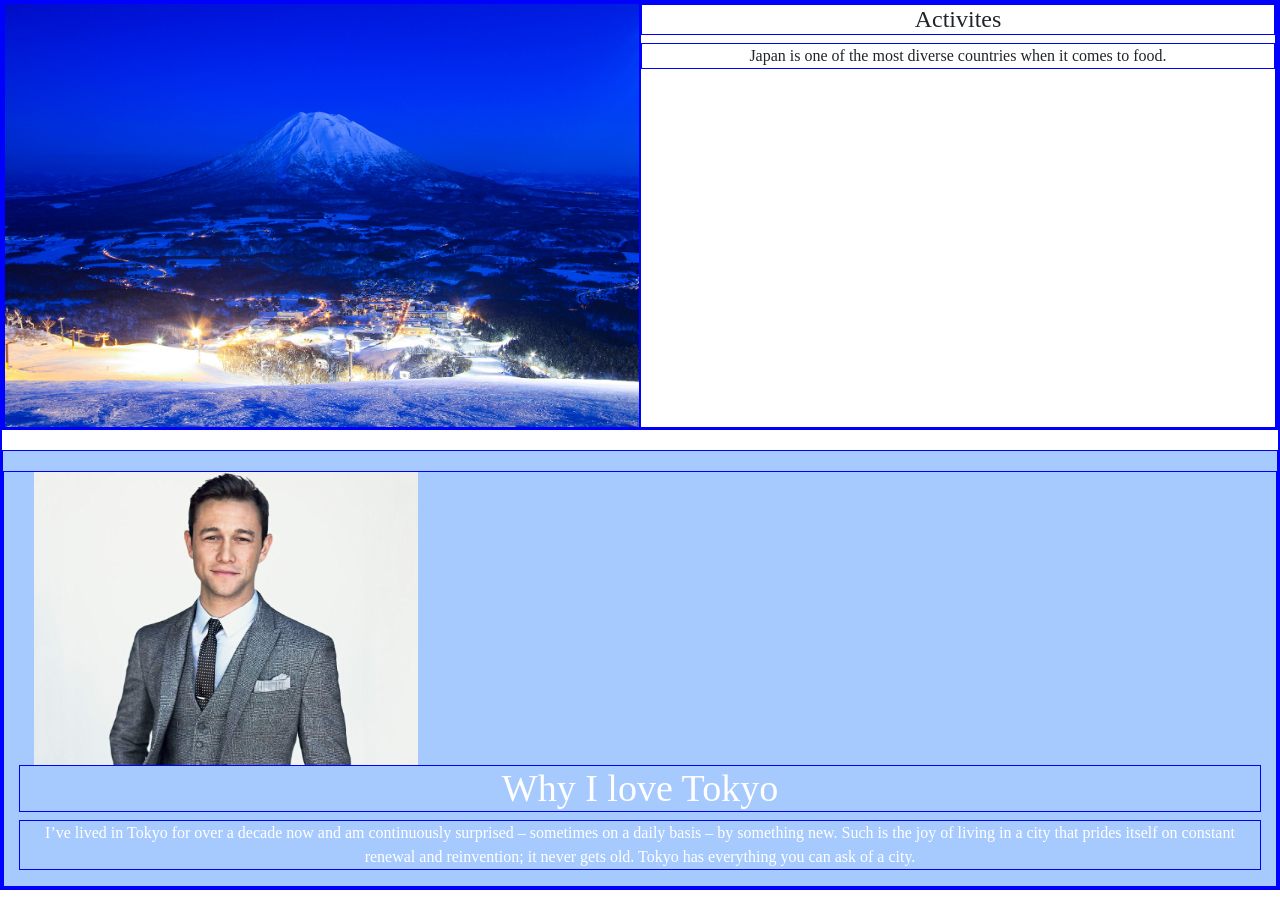
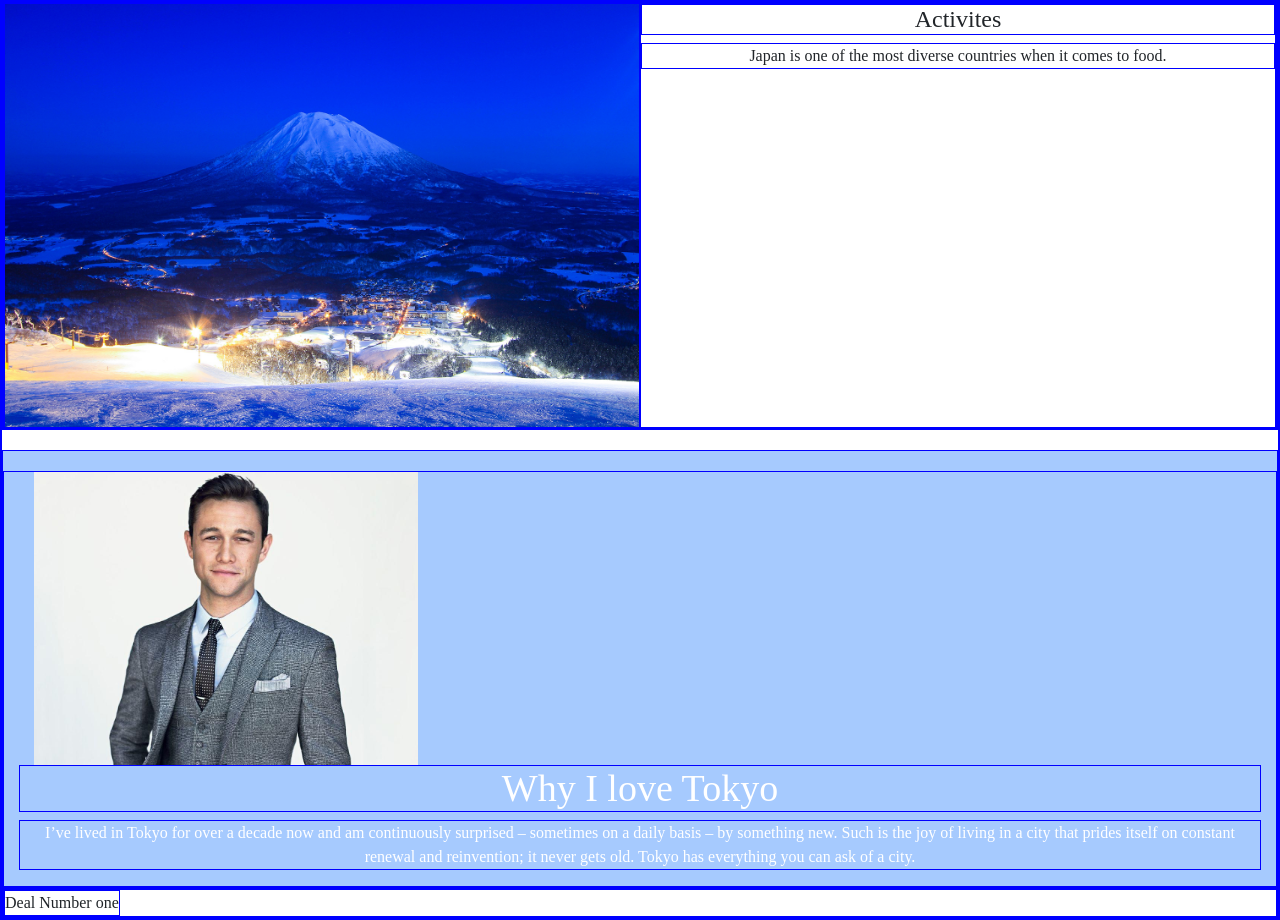
Before and after one commit to LoganHussung/tokyotour, a plain HTML site: page index.html in a window 1280 px wide. Shown: the part 2514-3434 px from the top of the page. Before the commit the page ends 3404 px from the top, so only its background shows below. Drawn offline with nearby package versions, Linux system fonts and the light colour scheme.

Commit message:
Second Commit with changes

```diff
--- a/index.html
+++ b/index.html
@@ -73,6 +73,15 @@
       <p> I’ve lived in Tokyo for over a decade now and am continuously surprised – sometimes on a daily basis – by something new. Such is the joy of living in a city that prides itself on constant renewal and reinvention; it never gets old. Tokyo has everything you can ask of a city.</p>
     </div>
   </div>
+  <div class="container-fluid prices">
+    <div class="row fluid packages">
+      <div class="package">
+        Deal  Number one
+      </div>
+
+    </div>
+
+  </div>
 </div>
 <script src="https://ajax.googleapis.com/ajax/libs/jquery/3.0.0/jquery.min.js" integrity="sha384-THPy051/pYDQGanwU6poAc/hOdQxjnOEXzbT+OuUAFqNqFjL+4IGLBgCJC3ZOShY" crossorigin="anonymous"></script>
 <script src="https://cdnjs.cloudflare.com/ajax/libs/tether/1.2.0/js/tether.min.js" integrity="sha384-Plbmg8JY28KFelvJVai01l8WyZzrYWG825m+cZ0eDDS1f7d/js6ikvy1+X+guPIB" crossorigin="anonymous"></script>
```
